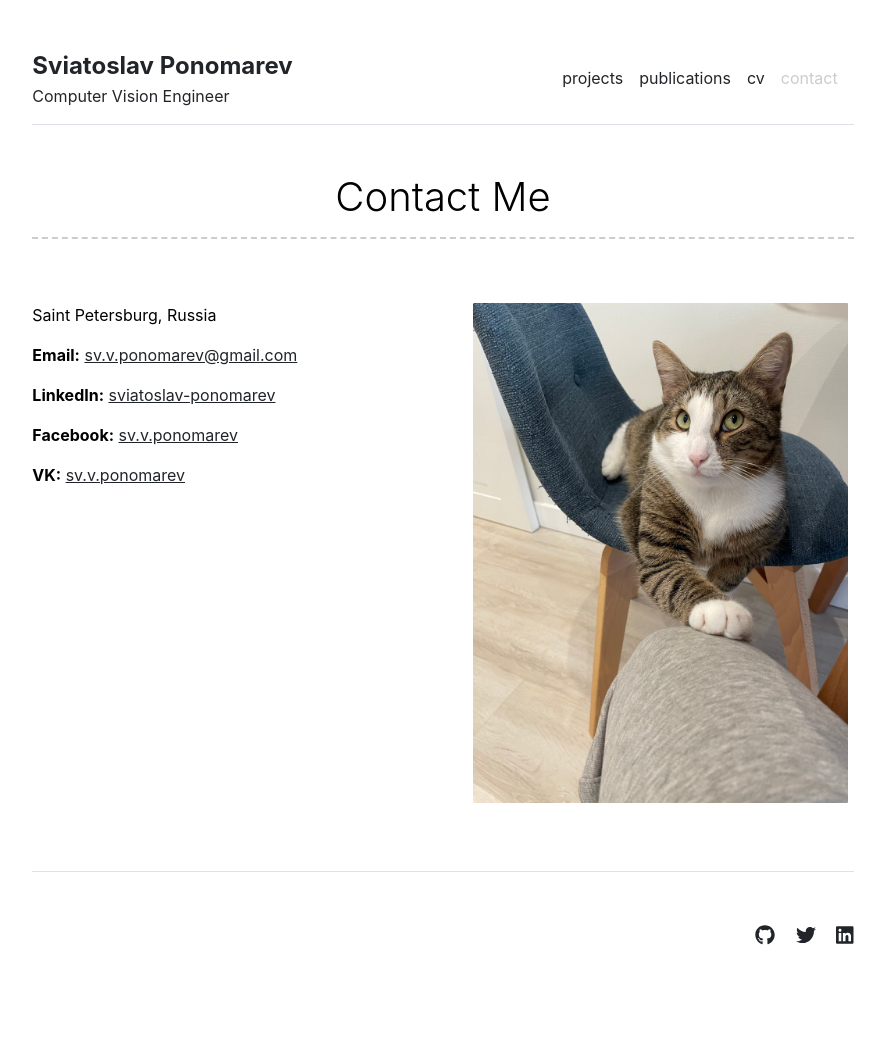
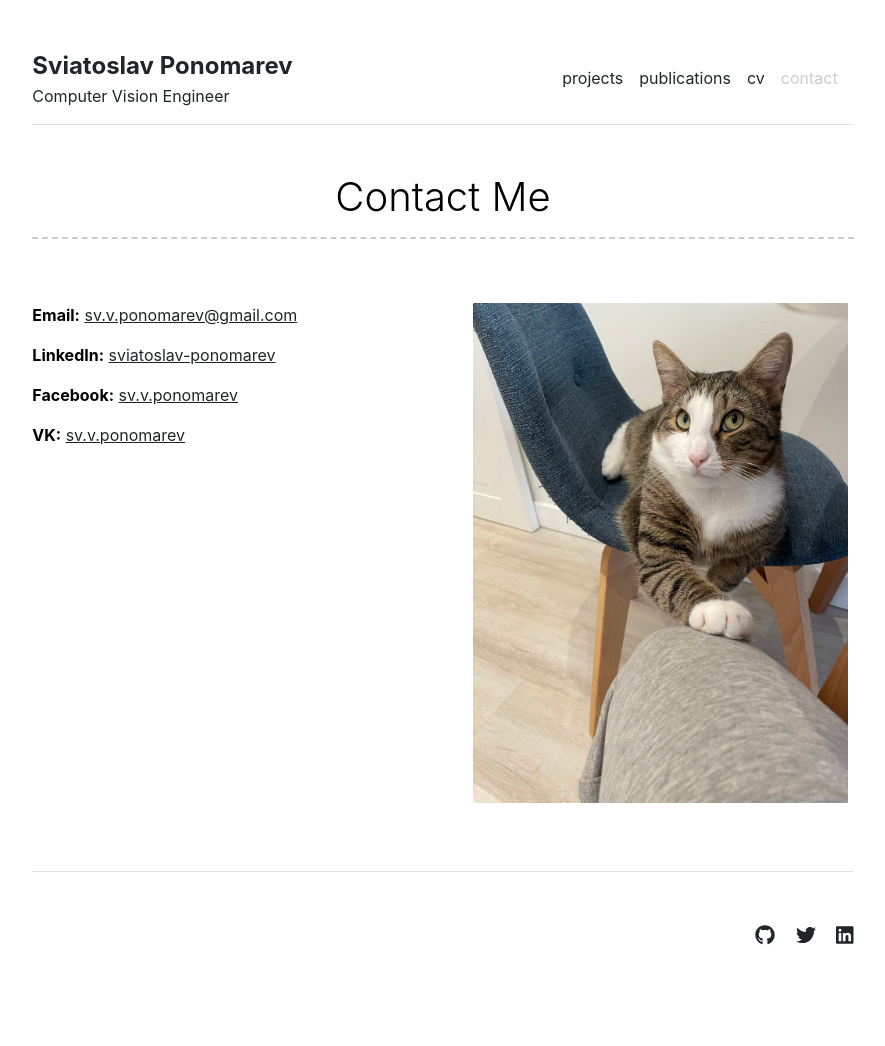
Before and after one commit to svponomarev/svponomarev.github.io, a Jekyll site: the page built from contact.md, in a window 1280 px wide. Shown: the whole page, without its empty margins (197-1082 px from the left). Built offline with Jekyll 4.4.1, drawn with Linux system fonts in a browser that asks for light colours.

Commit message:
updated contacts page

```diff
--- a/_data/settings.yml
+++ b/_data/settings.yml
@@ -15,4 +15,4 @@
 - {icon: 'linkedin', link: 'https://www.linkedin.com/in/sviatoslav-ponomarev/'}
 
 contacts:
-- {location: 'Saint Petersburg, Russia', email: 'sv.v.ponomarev@gmail.com', fb: 'sv.v.ponomarev', vk: 'sv.v.ponomarev', linkedin: 'https://www.linkedin.com/in/svyatoslav-ponomarev-77a58a9a/', image: 'assets/img/contact.jpg'}
+- {email: 'sv.v.ponomarev@gmail.com', fb: 'sv.v.ponomarev', vk: 'sv.v.ponomarev', linkedin: 'sviatoslav-ponomarev', image: 'assets/img/contact.jpg'}
--- a/_includes/contact.html
+++ b/_includes/contact.html
@@ -4,9 +4,8 @@
     {% for contact in site.data.settings.contacts %}
     <div class="row g-5 pt-3">
 	      <div class="col-md-6 mx-auto">
-        <p>{{ contact.location }}</p>
         <p><b>Email:</b> <a href="mailto:{{ contact.email }}">{{ contact.email }}</a></p>
-		<p><b>LinkedIn:</b> <a href="{{ contact.linkedin }}">sviatoslav-ponomarev</a> </p>
+		<p><b>LinkedIn:</b> <a href="https://www.linkedin.com/in/{{contact.linkedin}}">{{ contact.linkedin }}</a> </p>
 		<p><b>Facebook:</b> <a href="https://www.facebook.com/{{contact.fb}}">{{ contact.fb }}</a></p>
         <p><b>VK:</b> <a href="https://vk.com/{{contact.vk}}">{{ contact.vk }}</a></p>
       </div>
```
